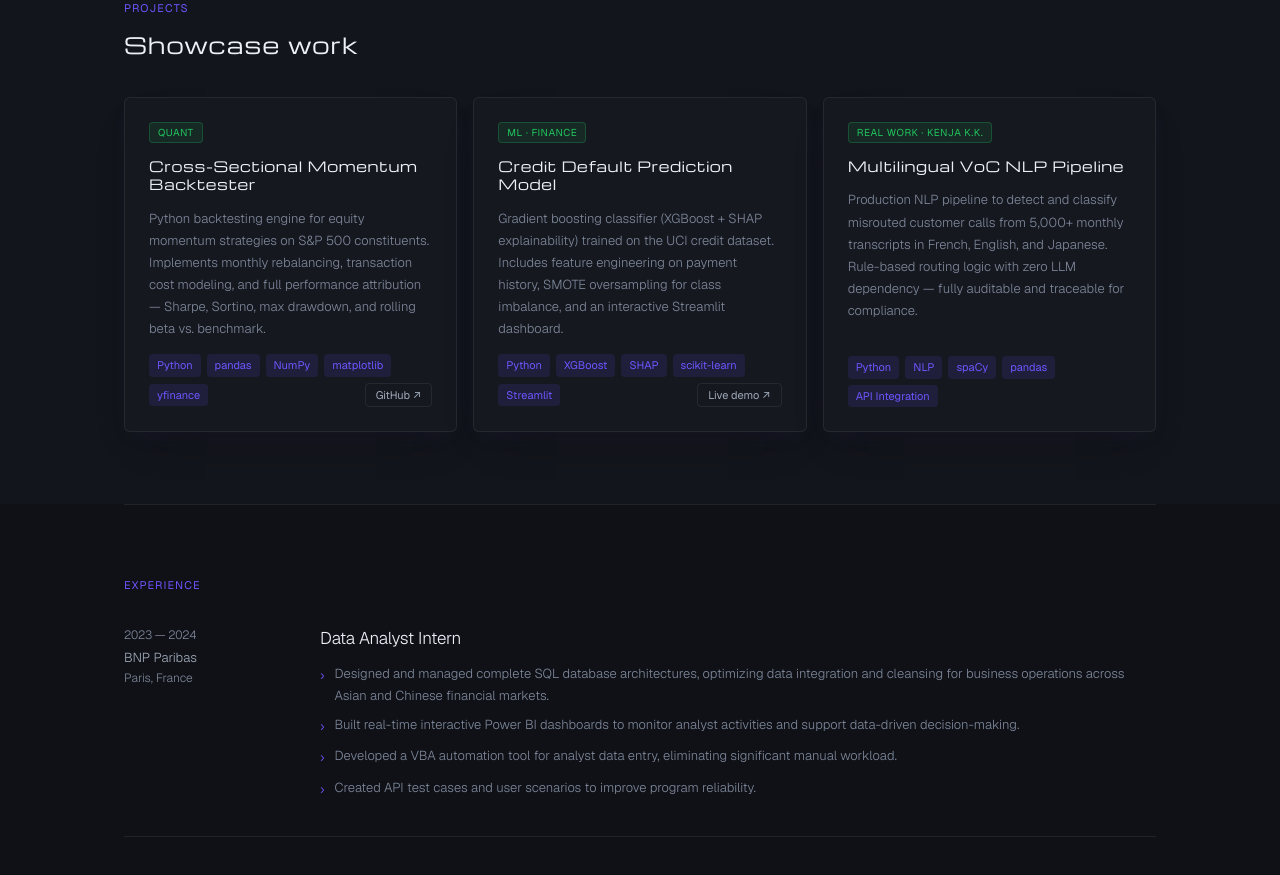
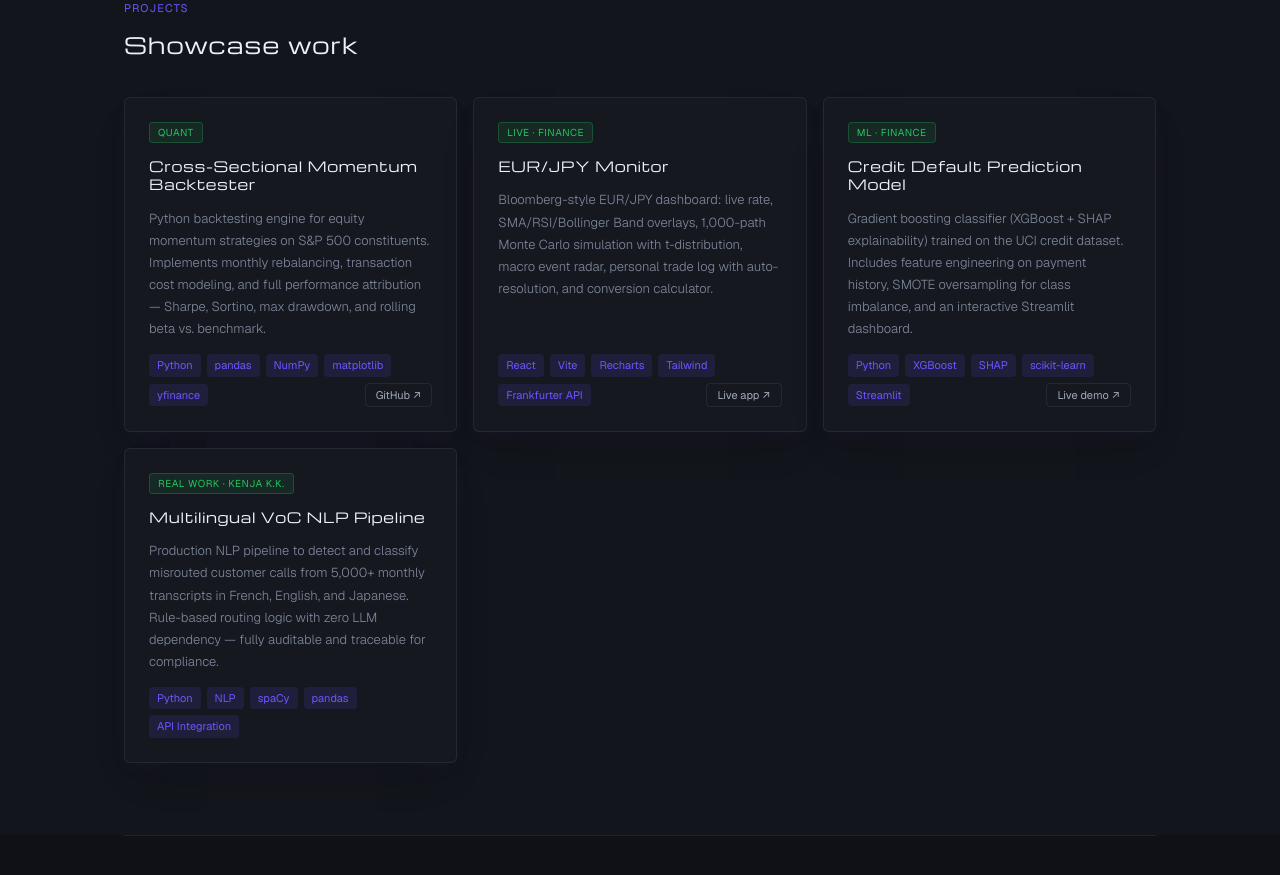
Before and after one commit to AGagniare/EUR-JPY-Monitor, a Next.js app: page /AGagniare-Portfolio/ in a window 1280 px wide. Shown: the part 1180-2055 px from the top of the page. Built offline with nearby package versions, Linux system fonts and the light colour scheme; no server answers.

Commit message:
feat: add EUR/JPY Monitor tile to portfolio

```diff
--- a/app/page.tsx
+++ b/app/page.tsx
@@ -945,6 +945,15 @@ const projects = [
     linkLabel: "GitHub ↗",
   },
   {
+    title: "EUR/JPY Monitor",
+    highlight: "Live · Finance",
+    description:
+      "Bloomberg-style EUR/JPY dashboard: live rate, SMA/RSI/Bollinger Band overlays, 1,000-path Monte Carlo simulation with t-distribution, macro event radar, personal trade log with auto-resolution, and conversion calculator.",
+    tags: ["React", "Vite", "Recharts", "Tailwind", "Frankfurter API"],
+    link: "https://agagniare.github.io/eurjpy-monitor/",
+    linkLabel: "Live app ↗",
+  },
+  {
     title: "Credit Default Prediction Model",
     highlight: "ML · Finance",
     description:
```
